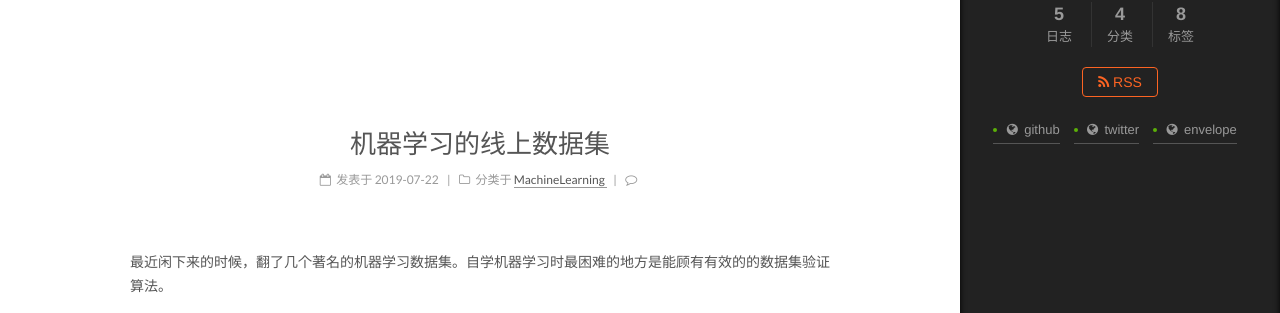
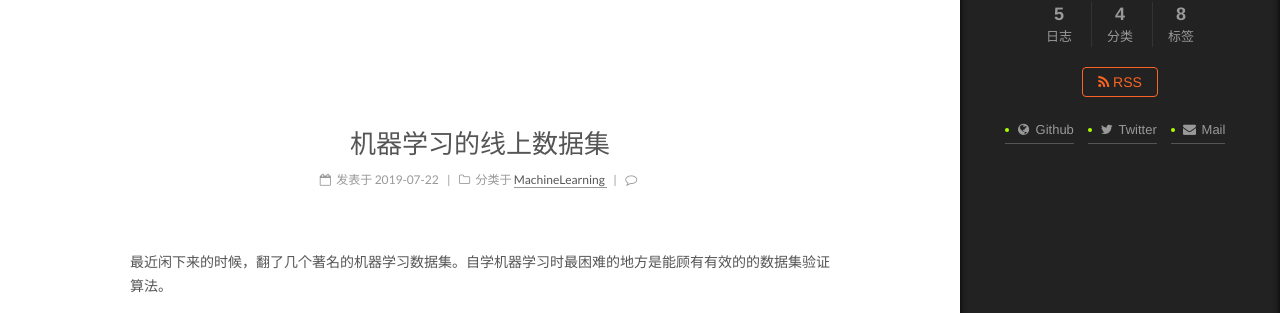
Before and after one commit to phaedo/blog, a Jekyll site: the page built from index.html, in a window 1280 px wide. Shown: the part 213-526 px from the top of the page. Built offline with Jekyll 4.4.1, drawn with Linux system fonts in a browser that asks for light colours; the list of posts is cut into pages by our own code; comment, search, counter and statistics services are not loaded; part of the change alters nothing that is shown.

Commit message:
社交连接

```diff
--- a/_config.yml
+++ b/_config.yml
@@ -216,9 +216,9 @@ font:
 #social:
   #LinkLabel: Link
 social:
-  github: https://github.com/phaedo
-  twitter: https://twitter.com/siyuenlin
-  envelope: mailto:siyuen.lin@gmail.com
+  Github: https://github.com/phaedo
+  Twitter: https://twitter.com/siyuenlin
+  Mail: mailto:siyuen.lin@gmail.com
 
 
 
@@ -234,6 +234,7 @@ social_icons:
   GitHub: github
   Twitter: twitter
   Weibo: weibo
+  Mail: envelope
 
 
 # Sidebar Avatar
```
